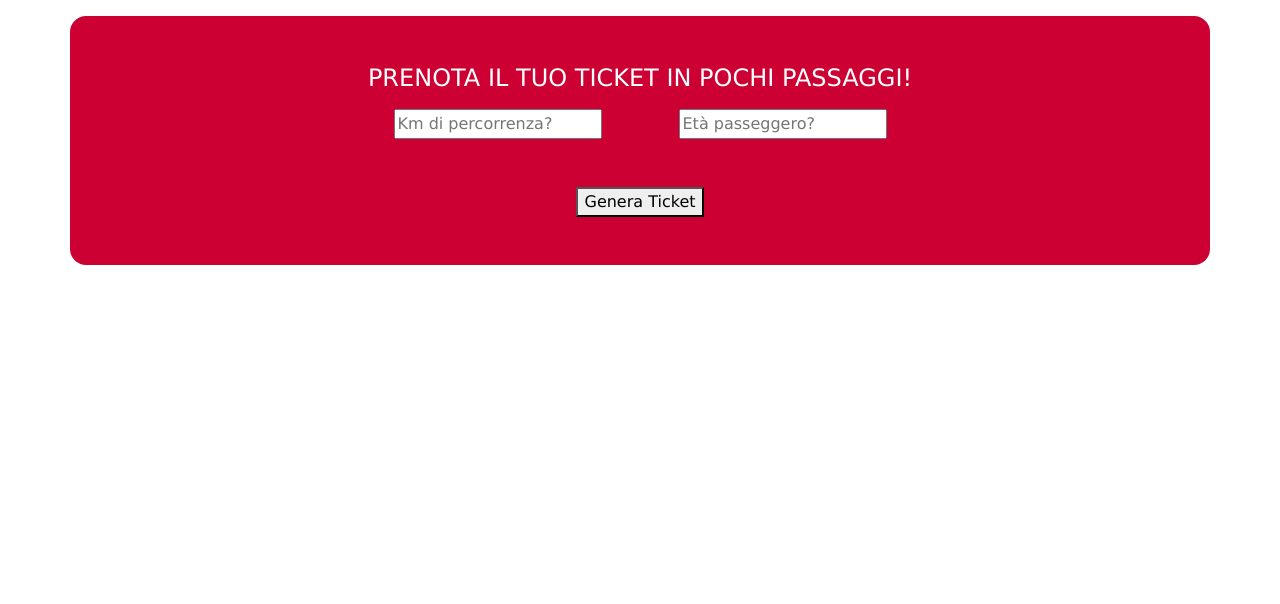
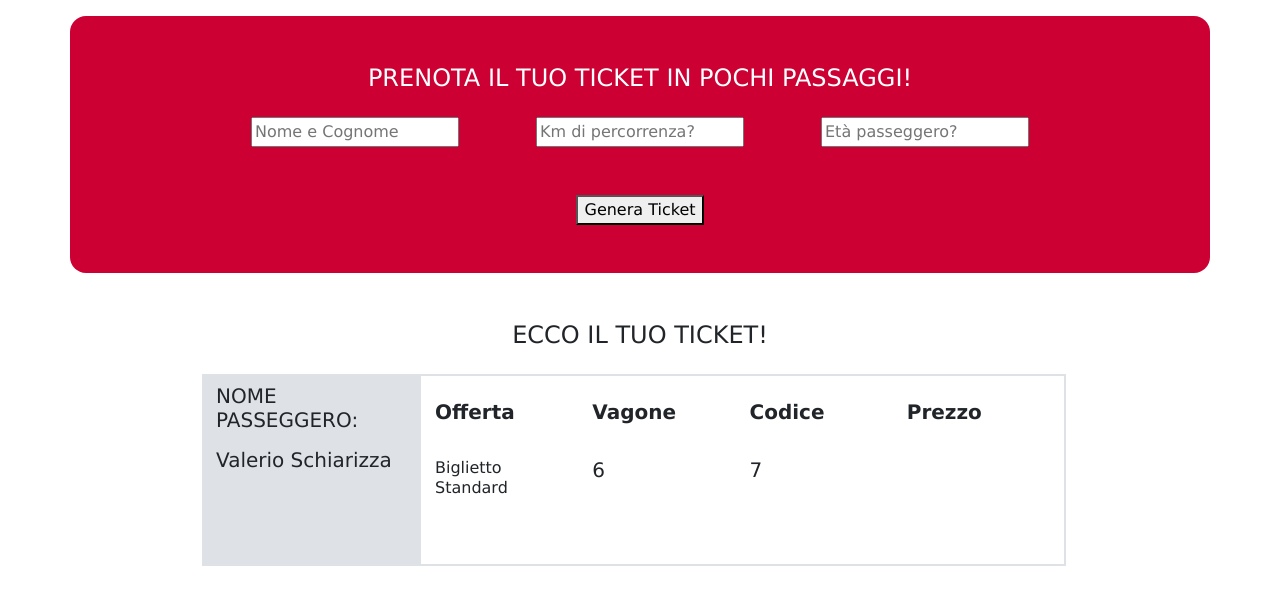
Before and after one commit to Failah/js-biglietto-treno-form, a plain HTML site: page index.html in a window 1280 px wide. Drawn offline with nearby package versions, Linux system fonts and the light colour scheme.

Commit message:
Create all CSS

```diff
--- a/css/style.css
+++ b/css/style.css
@@ -5,3 +5,12 @@ body {
 .vs-bg-red {
     background-color: #c03;
 }
+
+.vs-bg-grey {
+    background-color: #dee2e6;
+}
+
+.vs-ticket-size {
+    width: 900px;
+    height: 200px;
+}
--- a/index.html
+++ b/index.html
@@ -15,8 +15,11 @@
 <body>
     <div class="container">
         <div class="row justify-content-center mt-3 rounded-4 vs-bg-red">
-            <div class="col-12 text-center text-white mb-3 mt-5 h4">
+            <div class="col-12 text-center text-white mb-4 mt-5 h4">
                 PRENOTA IL TUO TICKET IN POCHI PASSAGGI!
+            </div>
+            <div class="text-center col-3 mb-4">
+                <input type="text" name="name" id="name_input" placeholder="Nome e Cognome" />
             </div>
             <div class="text-center col-3 mb-4">
                 <input type="text" name="kilometers" id="km_input" placeholder="Km di percorrenza?" />
@@ -30,10 +33,35 @@
                 </div>
             </div>
         </div>
+        <div class="container">
+            <div class="row">
+                <div class="col-12 text-center mb-4 mt-5 h4">
+                    ECCO IL TUO TICKET!
+                </div>
+            </div>
+            <div class="row justify-content-center">
+                <div class="row vs-ticket-size">
+                    <div class="col-3 py-2 border border-2 h5 vs-bg-grey">
+                        <div>
+                            NOME PASSEGGERO:
+                        </div>
+                        <div class="py-3" id="customer_name">Valerio Schiarizza</div>
+                    </div>
+                    <div class="row col-9 border border-2 py-4 h5">
+                        <div class="col-3 fw-bold">Offerta</div>
+                        <div class="col-3 fw-bold">Vagone</div>
+                        <div class="col-3 fw-bold">Codice</div>
+                        <div class="col-3 fw-bold">Prezzo</div>
+                        <div class="col-3 h6">Biglietto Standard</div>
+                        <div class="col-3">6</div>
+                        <div class="col-3">7</div>
+                        <div id="ticket_price" class="col-3"></div>
+                    </div>
+                </div>
+            </div>
+        </div>
 
-        <div id="ticket"></div>
     </div>
-
 </body>
 
 </html>
--- a/js/script.js
+++ b/js/script.js
@@ -19,10 +19,10 @@ ticketGeneratorButton.addEventListener("click",
             } else {
                 ticketPriceCurrent = ticketPrice;
             }
-            document.getElementById("ticket").innerHTML = ticketPriceCurrent.toFixed(2) + " Euro";
+            document.getElementById("ticket_price").innerHTML = ticketPriceCurrent.toFixed(2) + " Euro";
         }
         else {
-            document.getElementById("ticket").innerHTML = "Non hai inserito un numero!";
+            document.getElementById("ticket_price").innerHTML = "Non hai inserito un numero!";
         }
     }
 )
```
